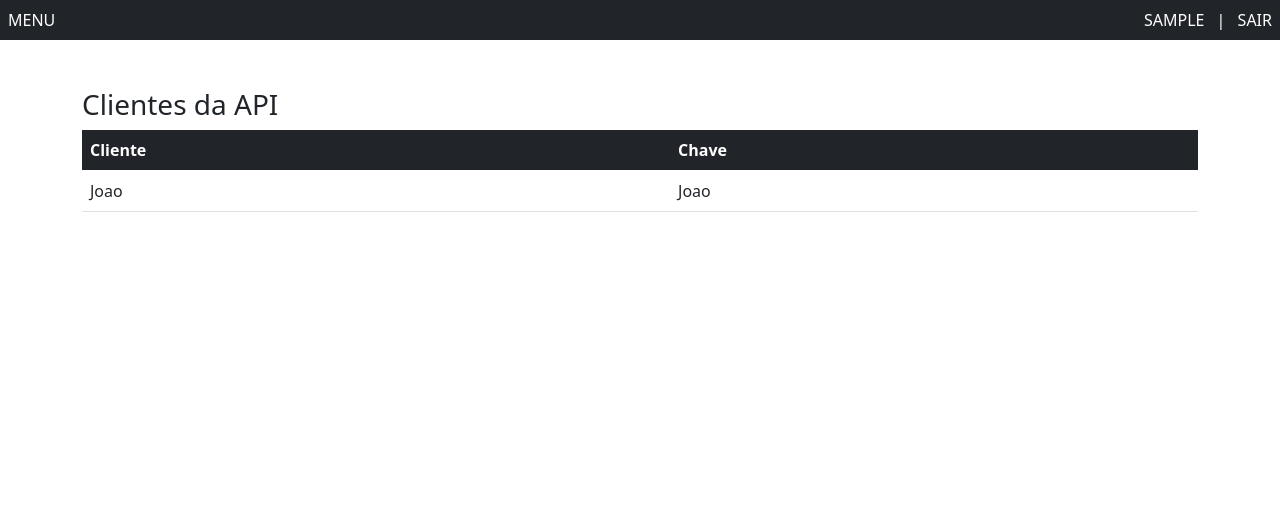
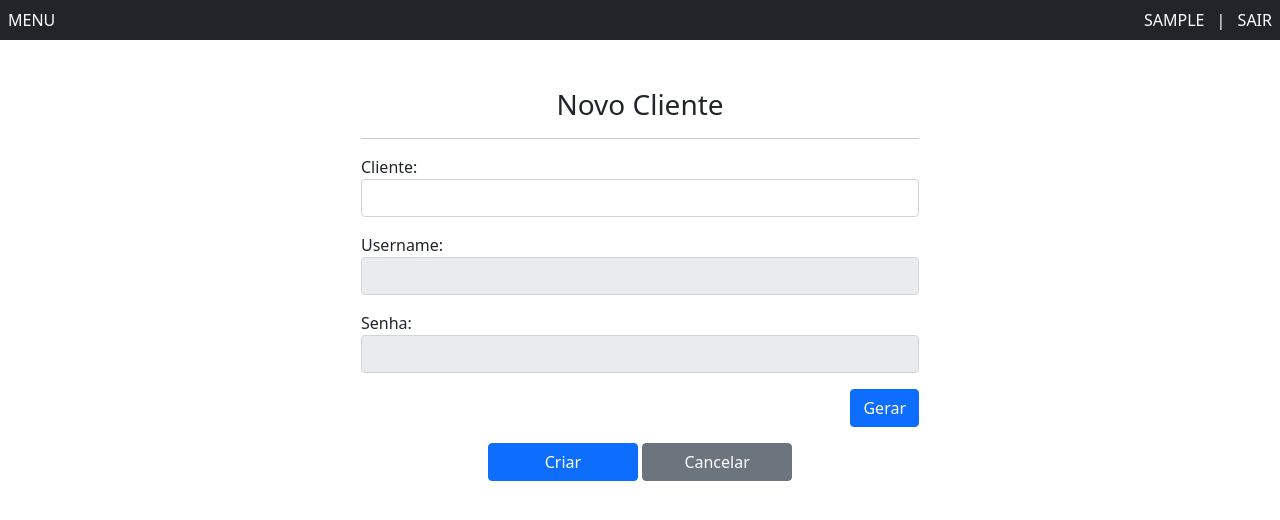
Before and after one commit to Marlon-Paulo-da-Silva/HTTP-Simples-Authenticacao-PHP-puro, a PHP site: page /?r=new_client in a window 1280 px wide. Shown: the top 520 px of the page. Run offline with PHP 8.4, Linux system fonts and the light colour scheme; the visitor is signed in with stand-in values (Sample User, id 1); data comes from the database, SQL or seed files in the repository.

Commit message:
Adicionando tela de novo cliente com GerarUsuario e password

```diff
--- /dev/null
+++ b/admin/assets/css/app.css
@@ -0,0 +1,5 @@
+/* CSS Personalização manual */
+
+.btn-150{
+  min-width: 150px;
+}
--- a/admin/backoffice/home.php
+++ b/admin/backoffice/home.php
@@ -15,7 +15,17 @@
 <div class="container mt-5">
   <div class="row">
     <div class="col">
+      <div class="row">
+        <div class="col-sm-6">
           <h3>Clientes da API</h3>
+        </div>
+        <div class="col-sm-6 text-end">
+          <a href="?r=new_client" class="btn btn-primary btn-sm">Novo cliente</a>
+        </div>
+      </div>
+
+      <div class="row">
+        <div class="col">
           <table class="table">
             <thead class="table-dark">
               <tr>
@@ -34,4 +44,8 @@
           </table>
         </div>
       </div>
+
+
     </div>
+  </div>
+</div>
--- /dev/null
+++ b/admin/backoffice/new_client.php
@@ -0,0 +1,66 @@
+<?php defined('ROOT') or die('Acesso inválido'); ?>
+
+<?php require_once('navegacao.php') ?>
+
+<div class="container">
+  <div class="row my-5">
+    <div class="col">
+      <div class="col-sm-6 offset-sm-3">
+        <h3 class="text-center">Novo Cliente</h3>
+        <hr>
+        <div class="mb-3">
+          <label>Cliente:</label>
+          <input type="text" name="text_cliente" class="form-control" required>
+        </div>
+
+        <div class="mb-3">
+          <label>Username:</label>
+          <input type="text" name="text_usuario" id="usuario" class="form-control" readonly required>
+        </div>
+
+        <div class="mb-3">
+          <label>Senha:</label>
+          <input type="text" name="text_senha" id="senha" class="form-control" readonly required>
+        </div>
+
+        <div class="mb-3 text-end">
+          <button class="btn btn-primary " onClick="gerarUsuarioPassword()">Gerar</button>
+        </div>
+
+        <div class="mb-3 text-center">
+          <input type="submit" value="Criar" class="btn btn-primary btn-150">
+          <a href="?r=home" class="btn btn-secondary btn-150">Cancelar</a>
+        </div>
+
+      </div>
+    </div>
+  </div>
+</div>
+
+<script>
+  function gerarUsuarioPassword(){
+    // definir variáveis
+    let client_username = "";
+    let client_password = "";
+    let charbase = "abcdefghijklmnopqrstuvxzABCDEFGHIJKLMNOPQRSTUVXZ123456789";
+
+    let client_username_length = 32;
+    let client_password_length = 32;
+
+    // client username
+    for(var i = 1; i <= client_username_length; i++){
+      client_username += charbase.charAt(Math.floor(Math.random()*charbase.length));
+    }
+
+    // client password
+    for(var i = 1; i <= client_password_length; i++){
+      client_password += charbase.charAt(Math.floor(Math.random()*charbase.length));
+    }
+
+    // colocar os valores nos inputs
+    document.querySelector("#usuario").value = client_username;
+    document.querySelector("#senha").value = client_password;
+
+
+  }
+</script>
--- a/admin/inc/html_header.php
+++ b/admin/inc/html_header.php
@@ -8,5 +8,6 @@
   <meta name="viewport" content="width=device-width, initial-scale=1.0">
   <title>API Admin</title>
   <link rel="stylesheet" href="assets/css/bootstrap.min.css">
+  <link rel="stylesheet" href="assets/css/app.css">
 </head>
 <body>
--- a/admin/index.php
+++ b/admin/index.php
@@ -20,6 +20,11 @@ if(!isset($_SESSION['id_admin']) && $_SERVER['REQUEST_METHOD'] != 'POST'){
   $rota = 'login_submit';
 } else {
   $rota = 'home';
+
+  // se existir uma rota definida
+  if(isset($_GET['r'])){
+    $rota = $_GET['r'];
+  }
 }
 
 // execução da rota
@@ -32,8 +37,13 @@ switch ($rota) {
     require_once('login_submit.php');
     break;
 
+  // após login
   case 'home':
     require_once('backoffice/home.php');
+    break;
+
+  case 'new_client':
+    require_once('backoffice/new_client.php');
     break;
 
   default:
```
Lines whose indentation alone changed are shown as unchanged.
